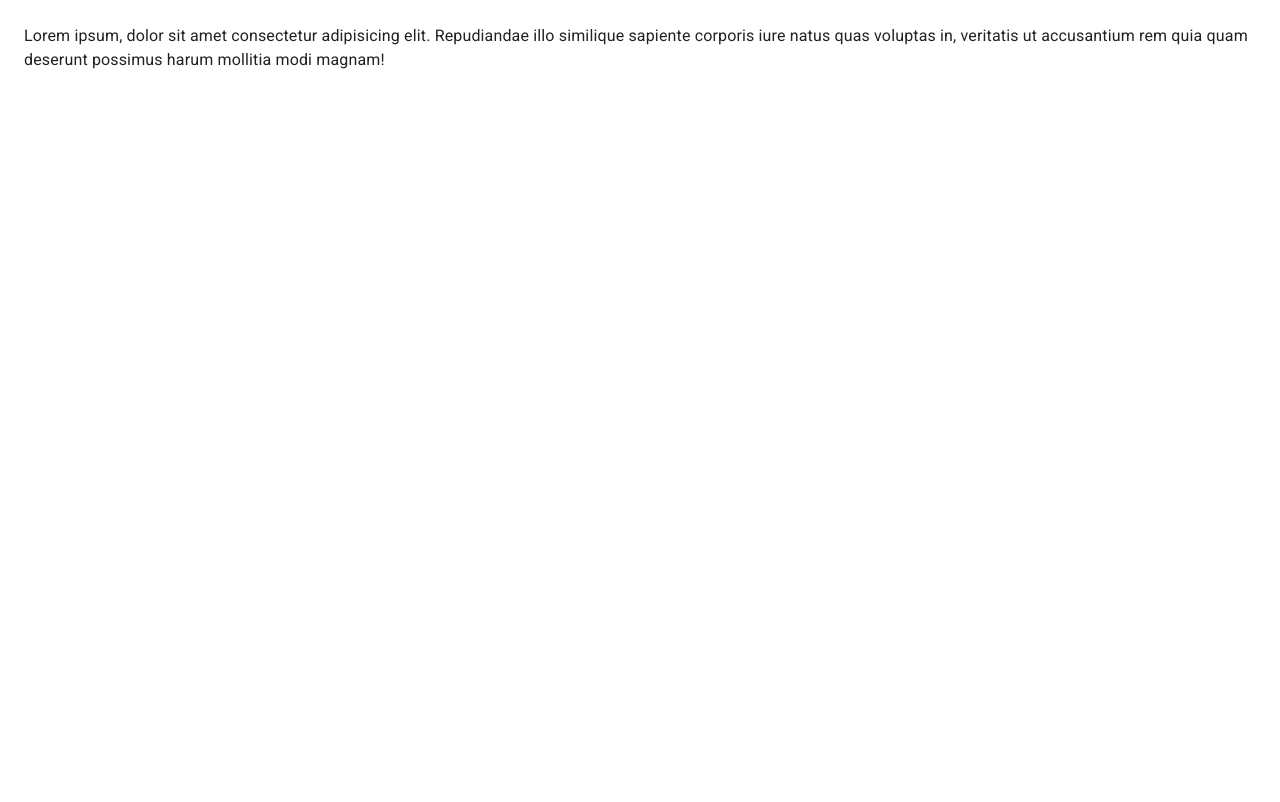
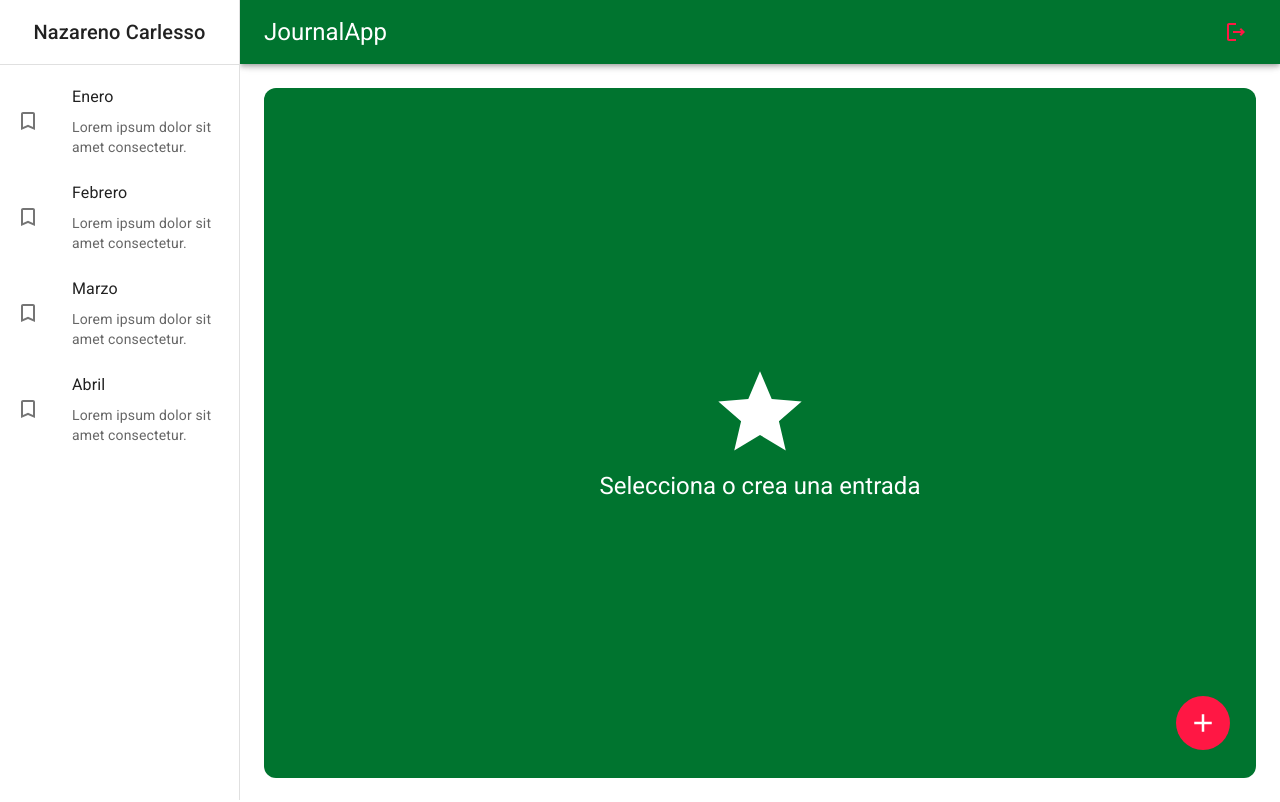
Before and after one commit to NazarenoCarlesso/journal-app, a React (Vite) app: page /journal in a window 1280 px wide. Built offline with nearby package versions, Linux system fonts and the light colour scheme.

Commit message:
journal page and views

```diff
--- /dev/null
+++ b/src/journal/components/Navbar.jsx
@@ -0,0 +1,33 @@
+import { LogoutOutlined, MenuOutlined } from '@mui/icons-material'
+import { AppBar, Grid, IconButton, Toolbar, Typography } from '@mui/material'
+
+// eslint-disable-next-line react/prop-types
+export const Navbar = ({ drawerWidth = 240 }) => {
+  return (
+    <AppBar
+      position='fixed'
+      sx={{
+        width: { sm: `calc(100% - ${drawerWidth}px)` },
+        ml: { sm: `${drawerWidth}px` }
+      }}
+    >
+      <Toolbar>
+        <IconButton
+          color='inherit'
+          edge='start'
+          sx={{ mr: 2, display: { sm: 'none' } }}
+        >
+          <MenuOutlined />
+        </IconButton>
+        <Grid container direction='row' justifyContent='space-between' alignItems='center'>
+          <Typography variant='h5' alignSelf='center'>
+            JournalApp
+          </Typography>
+          <IconButton color='error'>
+            <LogoutOutlined />
+          </IconButton>
+        </Grid>
+      </Toolbar>
+    </AppBar>
+  )
+}
--- /dev/null
+++ b/src/journal/components/Sidebar.jsx
@@ -0,0 +1,46 @@
+import { TurnedInNot } from '@mui/icons-material'
+import { Box, Divider, Drawer, Grid, List, ListItem, ListItemButton, ListItemIcon, ListItemText, Toolbar, Typography } from '@mui/material'
+
+// eslint-disable-next-line react/prop-types
+export const Sidebar = ({ drawerWidth }) => {
+  return (
+    <Box
+      component='nav'
+      sx={{ width: { sm: drawerWidth }, flexShrink: { sm: 0 } }}
+    >
+      <Drawer
+        variant='permanent' // temporary si debe ocultarse
+        open={true}
+        onClose={() => { console.log('Drawer closed') }}
+        sx={{
+          display: { xs: 'block' },
+          '& .MuiDrawer-paper': { boxSizing: 'border-box', width: drawerWidth }
+        }}
+      >
+        <Toolbar sx={{ alignSelf: 'center' }}>
+          <Typography variant='h6' noWrap>
+            Nazareno Carlesso
+          </Typography>
+        </Toolbar>
+        <Divider />
+        <List>
+          {
+            ['Enero', 'Febrero', 'Marzo', 'Abril'].map(t => (
+              <ListItem key={t} disablePadding>
+                <ListItemButton>
+                  <ListItemIcon>
+                    <TurnedInNot />
+                  </ListItemIcon>
+                  <Grid container>
+                    <ListItemText primary={t} />
+                    <ListItemText secondary={'Lorem ipsum dolor sit amet consectetur.'} />
+                  </Grid>
+                </ListItemButton>
+              </ListItem>
+            ))
+          }
+        </List>
+      </Drawer>
+    </Box>
+  )
+}
--- a/src/journal/layout/JournalLayout.jsx
+++ b/src/journal/layout/JournalLayout.jsx
@@ -1,5 +1,7 @@
-import { Box } from '@mui/material'
+import { Box, Toolbar } from '@mui/material'
 import { Outlet } from 'react-router-dom'
+import { Navbar } from '../components/Navbar'
+import { Sidebar } from '../components/Sidebar'
 
 // eslint-disable-next-line no-unused-vars
 const drawerWidth = 240
@@ -8,14 +10,15 @@ export const JournalLayout = () => {
   return (
     <Box sx={{ display: 'flex' }}>
       {/* Navbar */}
-
+      <Navbar drawerWidth={drawerWidth} />
       {/* Sidebar */}
-
+      <Sidebar drawerWidth={drawerWidth} />
       <Box
         component='main'
         sx={{ flexGrow: 1, p: 3 }}
       >
         {/* Toolbar */}
+        <Toolbar />
         <Outlet />
       </Box>
     </Box>
--- a/src/journal/pages/Journal.jsx
+++ b/src/journal/pages/Journal.jsx
@@ -1,14 +1,28 @@
-import { Typography } from '@mui/material'
+import { IconButton } from '@mui/material'
+// import { NoteView } from '../views/NoteView'
+import { NothingSelected } from '../views/NothingSelected'
+import { AddOutlined } from '@mui/icons-material'
 
 export const Journal = () => {
   return (
     <>
-      <Typography>Lorem ipsum, dolor sit amet consectetur adipisicing elit. Repudiandae illo similique sapiente corporis iure natus quas voluptas in, veritatis ut accusantium rem quia quam deserunt possimus harum mollitia modi magnam!</Typography>
-
       {/* Nothing selected */}
-
+      <NothingSelected />
       {/* Note view */}
-
+      {/* <NoteView /> */}
+      <IconButton
+        size='large'
+        sx={{
+          color: 'white',
+          backgroundColor: 'error.main',
+          ':hover': { backgroundColor: 'error.main', opacity: 0.9 },
+          position: 'fixed',
+          right: 50,
+          bottom: 50
+        }}
+      >
+        <AddOutlined sx={{ fontSize: 30 }} />
+      </IconButton>
     </>
   )
 }
--- /dev/null
+++ b/src/journal/views/NoteView.jsx
@@ -0,0 +1,41 @@
+import { SaveOutlined } from '@mui/icons-material'
+import { Button, Grid, TextField, Typography } from '@mui/material'
+import { ImageGalery } from '../components/ImageGalery'
+
+export const NoteView = () => {
+  return (
+    <Grid container direction='row' justifyContent='space-between' alignItems='center' sx={{ mb: 1 }}>
+      <Grid item>
+        <Typography fontSize={39} fontWeight='light'>
+          27 de Mayo, 2023
+        </Typography>
+      </Grid>
+      <Grid item>
+        <Button color='primary' sx={{ padding: 2 }}>
+          <SaveOutlined sx={{ fontSize: 30, mr: 1 }} />
+          Guardar
+        </Button>
+      </Grid>
+      <Grid container>
+        <TextField
+          type='text'
+          variant='filled'
+          fullWidth
+          placeholder='Ingrese un título'
+          label='Título'
+          sx={{ border: 'none', mb: 1 }}
+        />
+        <TextField
+          type='text'
+          variant='filled'
+          fullWidth
+          multiline
+          placeholder='¿Qué sucedió en el día de hoy?'
+          minRows={5}
+        />
+      </Grid>
+      {/* Image Galery */}
+      <ImageGalery />
+    </Grid>
+  )
+}
--- /dev/null
+++ b/src/journal/views/NothingSelected.jsx
@@ -0,0 +1,28 @@
+import { StarOutlined } from '@mui/icons-material'
+import { Grid, Typography } from '@mui/material'
+
+export const NothingSelected = () => {
+  return (
+    <Grid
+      container
+      spacing={0}
+      direction='column'
+      alignItems='center'
+      justifyContent='center'
+      sx={{
+        minHeight: 'calc(100vh - 110px)',
+        backgroundColor: 'primary.main',
+        borderRadius: 3
+      }}
+    >
+      <Grid item xs={12}>
+        <StarOutlined sx={{ fontSize: 100, color: 'white' }} />
+      </Grid>
+      <Grid item xs={12}>
+        <Typography variant='h5' color='white'>
+          Selecciona o crea una entrada
+        </Typography>
+      </Grid>
+    </Grid>
+  )
+}
```
Also changed, not shown: src/journal/components/ImageGalery.jsx (added, +69 -0 lines).
